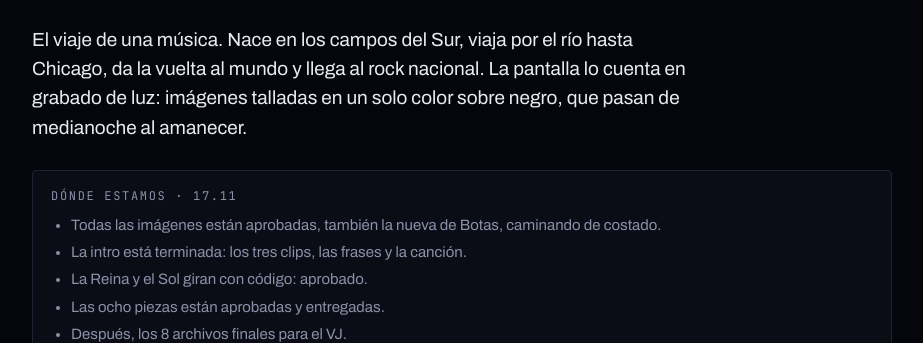
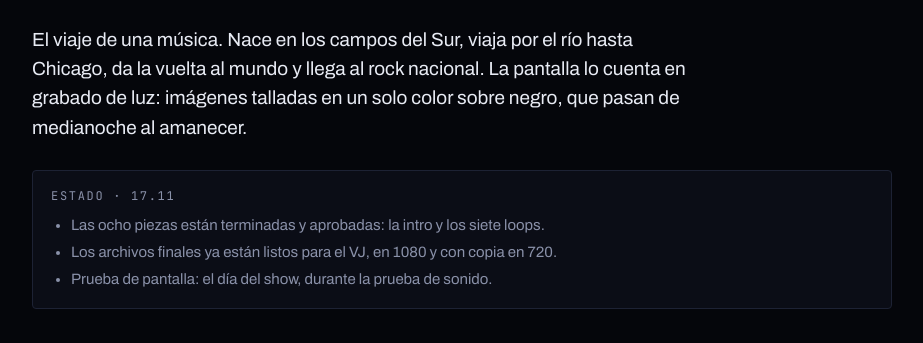
Before and after one commit to salva-luca/putas-reinas-visuales, a plain HTML site: page index.html in a window 1280 px wide. Shown: the part 457-800 px from the top of the page, without its empty margins (34-957 px from the left). Drawn offline with Linux system fonts and the light colour scheme; animation ran at ten frames a second; a web font is replaced by a local one.

Commit message:
Actualiza el estado

```diff
--- a/index.html
+++ b/index.html
@@ -226,13 +226,11 @@ footer{padding-block:48px 64px;color:var(--dim);font-family:var(--mono);font-siz
   </div>
   <p class="lead">El viaje de una música. Nace en los campos del Sur, viaja por el río hasta Chicago, da la vuelta al mundo y llega al rock nacional. La pantalla lo cuenta en grabado de luz: imágenes talladas en un solo color sobre negro, que pasan de medianoche al amanecer.</p>
   <div class="changes">
-    <div class="eyebrow">Dónde estamos · 17.11</div>
+    <div class="eyebrow">Estado · 17.11</div>
     <ul>
-      <li>Todas las imágenes están aprobadas, también la nueva de Botas, caminando de costado.</li>
-      <li>La intro está terminada: los tres clips, las frases y la canción.</li>
-      <li>La Reina y el Sol giran con código: aprobado.</li>
-      <li>Las ocho piezas están aprobadas y entregadas.</li>
-      <li>Después, los 8 archivos finales para el VJ.</li>
+      <li>Las ocho piezas están terminadas y aprobadas: la intro y los siete loops.</li>
+      <li>Los archivos finales ya están listos para el VJ, en 1080 y con copia en 720.</li>
+      <li>Prueba de pantalla: el día del show, durante la prueba de sonido.</li>
     </ul>
   </div>
 
```
